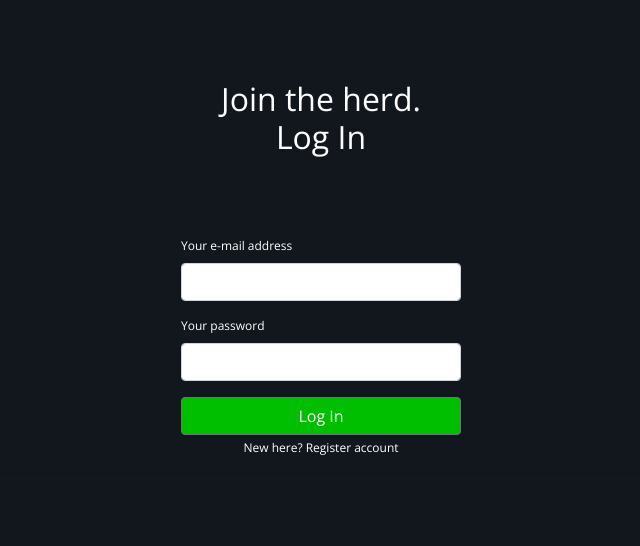
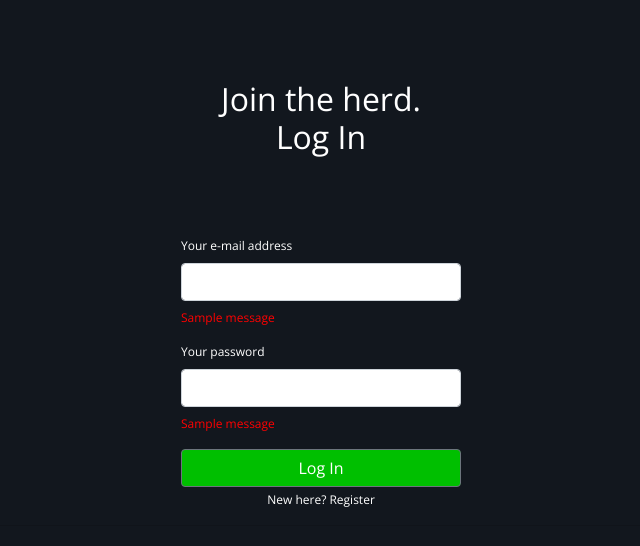
Before and after one commit to NicoPauwels/Milestone-Project-3-Antwerp-Running-Society, a Flask app: page /login in a window 1280 px wide. Shown: the part 57-603 px from the top of the page, without its empty margins (319-959 px from the left). Run offline with Flask 2, Linux system fonts and the light colour scheme; one stand-in notice (Sample message) is shown; some libraries are stand-ins or nearby versions.

Commit message:
Login form flash messages

```diff
--- a/app.py
+++ b/app.py
@@ -70,10 +70,12 @@ def login():
                     return redirect(url_for("get_activities"))
             else:
                 # invalid password
+                flash("The password is not correct!", "loginpassworderror")
                 return redirect(url_for("login"))
 
         else:
             # username does not exist
+            flash("This e-mail address has not been registered yet!", "loginemailerror")
             return redirect(url_for("login"))
 
     return render_template("login.html", isLogin=True)
--- a/templates/login.html
+++ b/templates/login.html
@@ -9,17 +9,31 @@
                     <label for="email" class="form-label">Your e-mail address</label>
                     <input type="email" name="email" id="email" class="form-control" min-length="5" max-length="25"
                         pattern="^[a-zA-Z0-9@._]{5,25}$" required>
+                    {% with loginemailerrors = get_flashed_messages(category_filter=["loginemailerror"]) %}
+                        {% if loginemailerrors %}
+                            {% for message in loginemailerrors %}
+                                <p class="formerrormessage">{{ message }}</p>
+                            {% endfor %}
+                        {% endif %}
+                    {% endwith %}
                 </div>
                 <div class="mb-3 loginform">
                     <label for="password1" class="form-label">Your password</label>
                     <input type="password" name="password1" id="password1" class="form-control" minlenght="5" maxlength="25"
                         pattern="^[a-zA-Z0-9]{5,25}$" required>
+                    {% with loginpassworderrors = get_flashed_messages(category_filter=["loginpassworderror"]) %}
+                        {% if loginpassworderrors %}
+                            {% for message in loginpassworderrors %}
+                                <p class="formerrormessage">{{ message }}</p>
+                            {% endfor %}
+                        {% endif %}
+                    {% endwith %}
                 </div>
                 <div>
                     <button type="submit" class="btn btn-secondary loginform">Log In</button>
                     <p class="loginform logintext">
                         New here?
-                        <a href="{{ url_for('register' )}}">Register account</a>
+                        <a href="{{ url_for('register' )}}">Register</a>
                     </p>
                 </div>
             </form>
```
